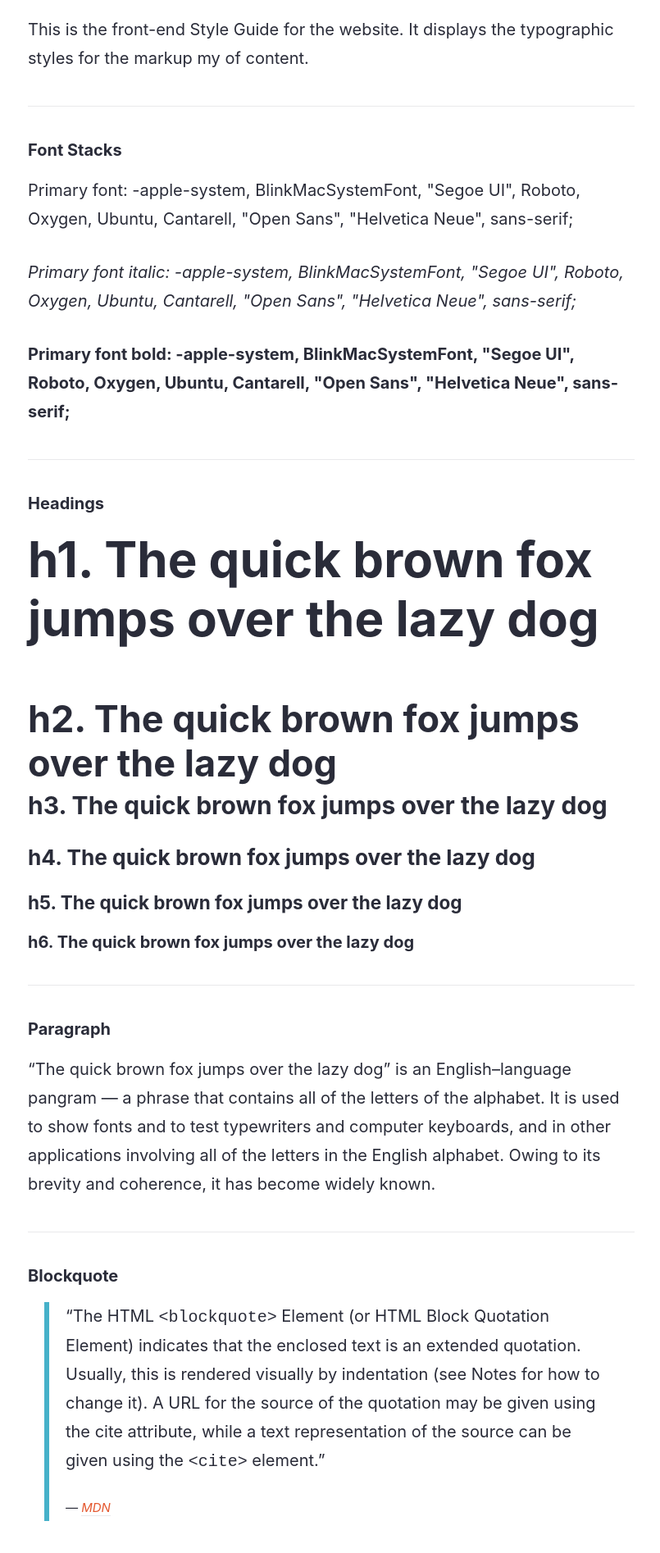
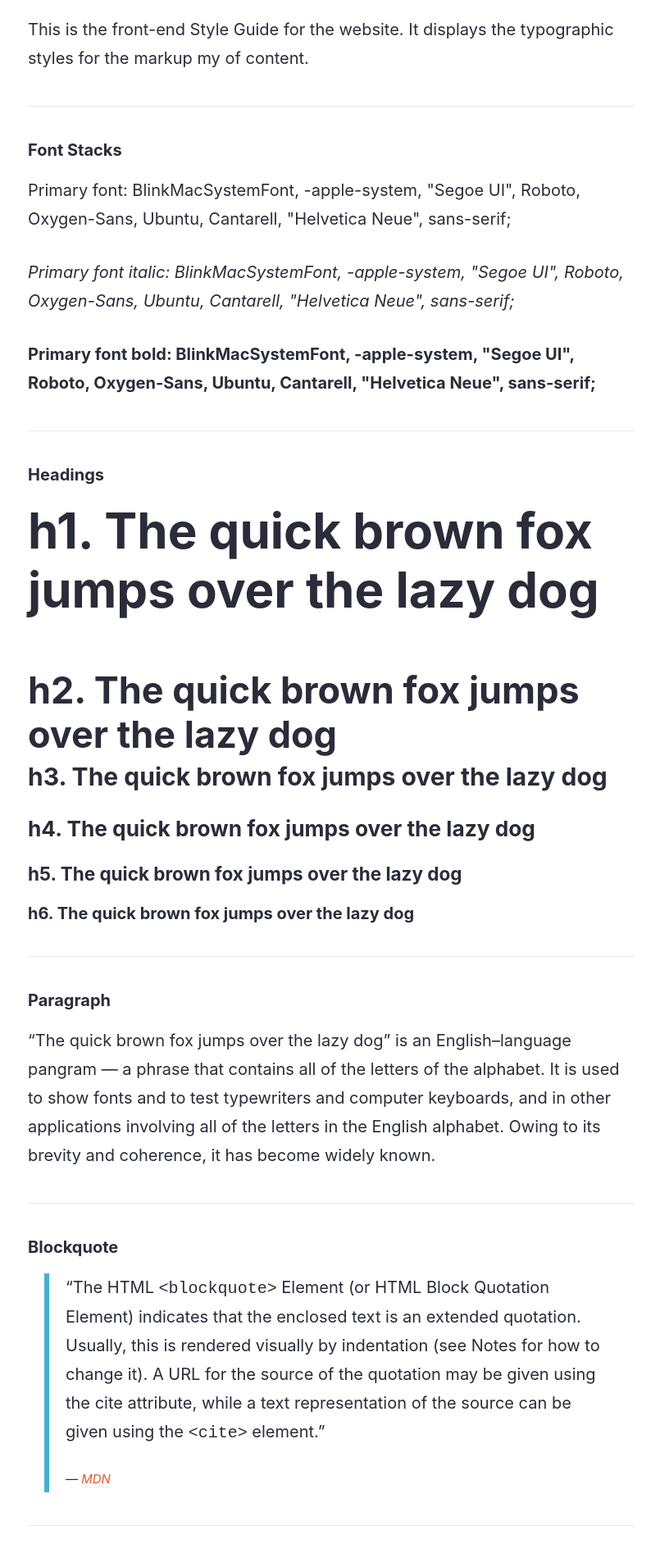
Before and after one commit to michaelthorne/michaelthorne.github.io, a Jekyll site: the page built from styleguide.md, in a window 1280 px wide. Shown: the part 503-2397 px from the top of the page at 82% size, without its empty margins (236-1041 px from the left). Built offline with Jekyll 4.4.1, drawn with Linux system fonts in a browser that asks for light colours; some web fonts are replaced.

Commit message:
Updated system font stack (dash in first font name causes IE issue)

```diff
--- a/_sass/generic/variables.scss
+++ b/_sass/generic/variables.scss
@@ -64,7 +64,7 @@
    $Family
    ========================================================================== */
 
-$font: -apple-system, BlinkMacSystemFont, "Segoe UI", Roboto, Oxygen, Ubuntu, Cantarell, "Open Sans", "Helvetica Neue", sans-serif;
+$font: BlinkMacSystemFont, -apple-system, "Segoe UI", Roboto, Oxygen-Sans, Ubuntu, Cantarell, "Helvetica Neue", sans-serif;
 
 
 
--- a/styleguide.md
+++ b/styleguide.md
@@ -14,9 +14,9 @@
 
 ###### Font Stacks
 
-<p>Primary font: -apple-system, BlinkMacSystemFont, "Segoe UI", Roboto, Oxygen, Ubuntu, Cantarell, "Open Sans", "Helvetica Neue", sans-serif;</p>
-<p><em>Primary font italic: -apple-system, BlinkMacSystemFont, "Segoe UI", Roboto, Oxygen, Ubuntu, Cantarell, "Open Sans", "Helvetica Neue", sans-serif;</em></p>
-<p><strong>Primary font bold: -apple-system, BlinkMacSystemFont, "Segoe UI", Roboto, Oxygen, Ubuntu, Cantarell, "Open Sans", "Helvetica Neue", sans-serif;</strong></p>
+<p>Primary font: BlinkMacSystemFont, -apple-system, "Segoe UI", Roboto, Oxygen-Sans, Ubuntu, Cantarell, "Helvetica Neue", sans-serif;</p>
+<p><em>Primary font italic: BlinkMacSystemFont, -apple-system, "Segoe UI", Roboto, Oxygen-Sans, Ubuntu, Cantarell, "Helvetica Neue", sans-serif;</em></p>
+<p><strong>Primary font bold: BlinkMacSystemFont, -apple-system, "Segoe UI", Roboto, Oxygen-Sans, Ubuntu, Cantarell, "Helvetica Neue", sans-serif;</strong></p>
 
 <hr class="separator">
 
```
